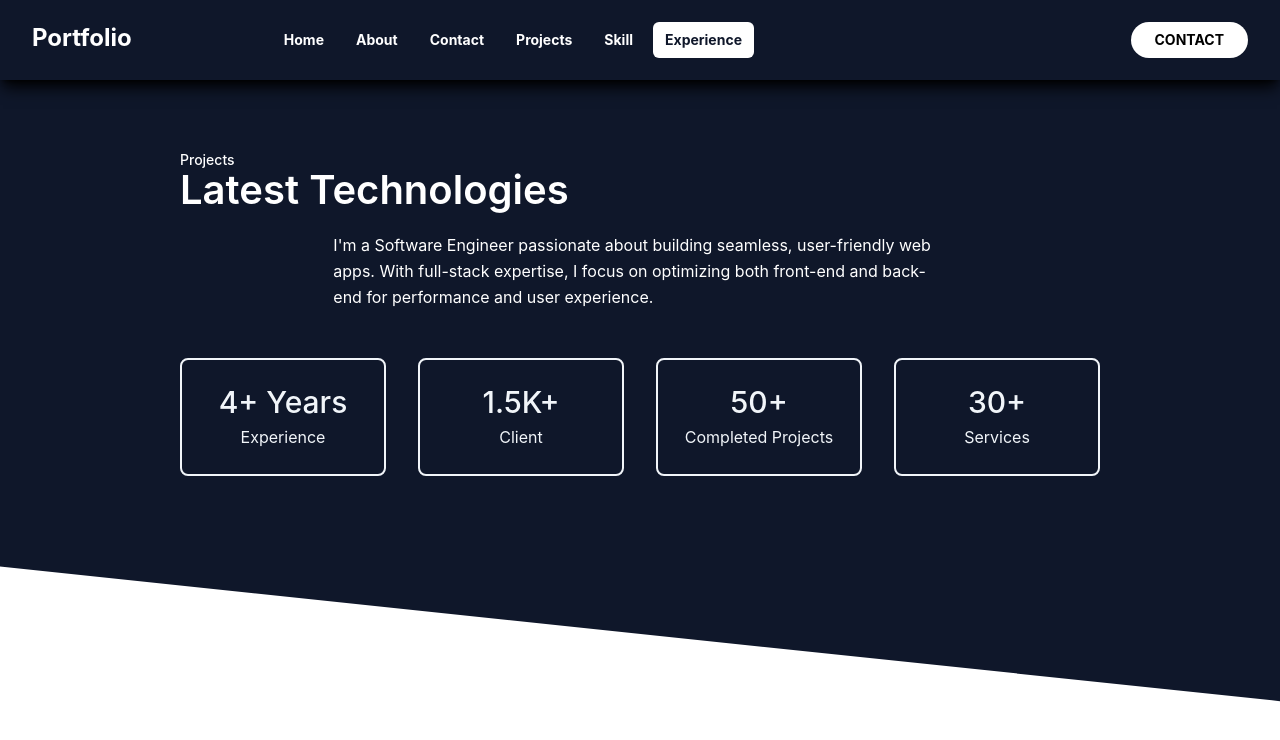
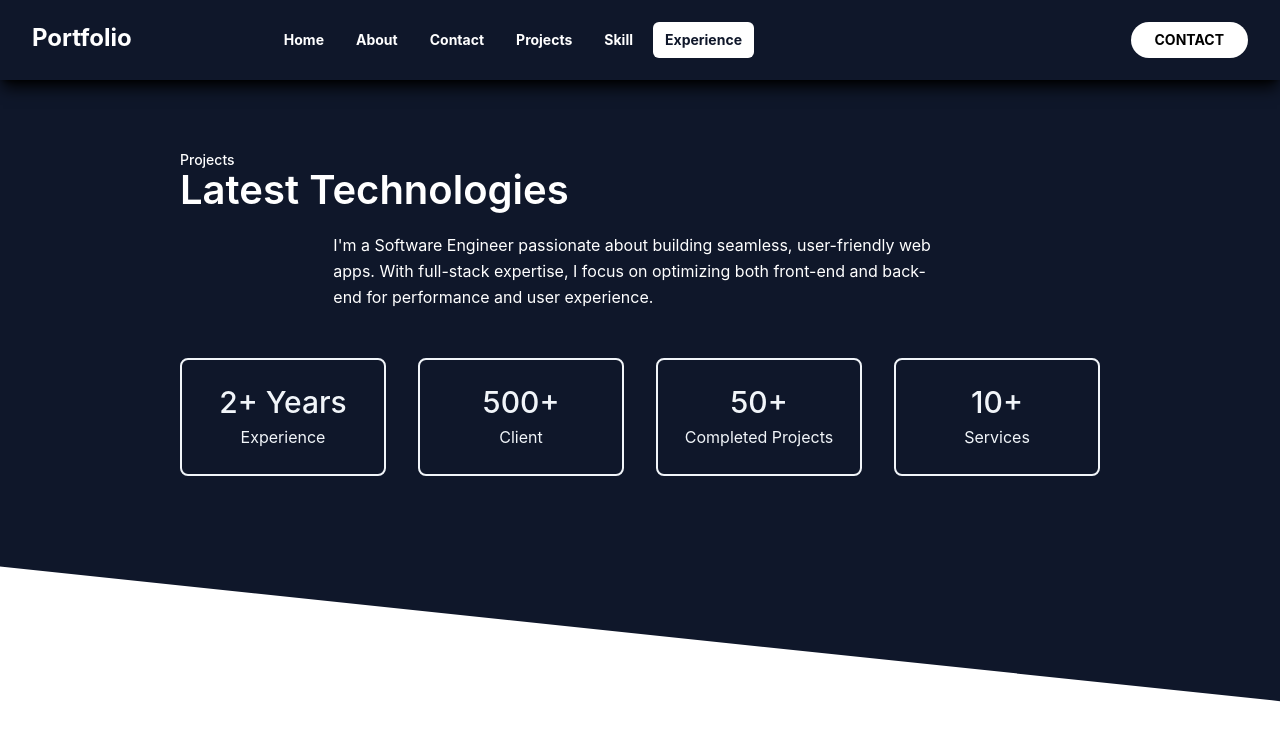
Before and after one commit to teshankalhara/Portfoli_Web_Site_React_TS, a React (Vite) app: page /experience in a window 1280 px wide. Shown: the top 740 px of the page. Built offline with nearby package versions, Linux system fonts and the light colour scheme; a web font is replaced by a local one.

Commit message:
updtd_and_changes

```diff
--- a/src/pages/about/About.tsx
+++ b/src/pages/about/About.tsx
@@ -4,7 +4,7 @@ const About = () => {
     return (
         <>
             <Background />
-            <div id='about' className='absolute top-0 flex lg:flex-row lg:items-center lg:justify-center w-full px-4 lg:px-40 sm:pb-24 md:pt-16 sm:pt-24 md:pb-24 md:mt-16 mt-12 z-10'>
+            <div id='about' data-aos='fade-up' data-aos-delay='300'  className='absolute top-0 flex lg:flex-row lg:items-center lg:justify-center w-full px-4 lg:px-40 sm:pb-24 md:pt-16 sm:pt-24 md:pb-24 md:mt-16 mt-12 z-10'>
                 <div data-aos='fade-up' className='basis-4/5 md:text-left mt-10 md:mt-0'>
 
                 </div>
--- a/src/pages/contact/Contact.tsx
+++ b/src/pages/contact/Contact.tsx
@@ -4,7 +4,7 @@ const Contact = () => {
     return (
         <>
             <Background />
-            <div id='contact' className='absolute top-0 flex lg:flex-row lg:items-center lg:justify-center w-full px-4 lg:px-40 sm:pb-24 md:pt-16 sm:pt-24 md:pb-24 md:mt-16 mt-12 z-10'>
+            <div id='contact' data-aos='fade-up' data-aos-delay='300'  className='absolute top-0 flex lg:flex-row lg:items-center lg:justify-center w-full px-4 lg:px-40 sm:pb-24 md:pt-16 sm:pt-24 md:pb-24 md:mt-16 mt-12 z-10'>
                 <div data-aos='fade-up' className='basis-4/5 md:text-left mt-10 md:mt-0'>
 
                 </div>
--- a/src/pages/experience/Experience.tsx
+++ b/src/pages/experience/Experience.tsx
@@ -4,17 +4,17 @@ import ExperienceCard from "../../components/experienceCard/ExperienceCard"
 const desc = "I'm a Software Engineer passionate about building seamless, user-friendly web apps. With full-stack expertise, I focus on optimizing both front-end and back-end for performance and user experience."
 
 const experience = [
-    { exp: "4+ Years", title: "experience" },
-    { exp: "1.5K+", title: "client" },
+    { exp: "2+ Years", title: "experience" },
+    { exp: "500+", title: "client" },
     { exp: "50+", title: "completed projects" },
-    { exp: "30+", title: "services" },
+    { exp: "10+", title: "services" },
 ]
 
 const Experience = () => {
     return (
         <>
             <Background />
-            <div id='experience' className='absolute top-0 flex lg:flex-row lg:items-center lg:justify-center w-full px-4 lg:px-40 sm:pb-24 md:pt-12 sm:pt-24 md:pb-24 md:mt-16 mt-12 z-10'>
+            <div id='experience' data-aos='fade-up' data-aos-delay='300'  className='absolute top-0 flex lg:flex-row lg:items-center lg:justify-center w-full px-4 lg:px-40 sm:pb-24 md:pt-12 sm:pt-24 md:pb-24 md:mt-16 mt-12 z-10'>
                 <div className='container px-5 py-10 mx-auto'>
                     <div className='md:pt-0 md:mt-0 mt-12 pt-52 mb-3 relative p-3 col-start-1 row-start-1 flex flex-col-reverse rounded-lg bg-gradient-to-t from-black/75 via-black/0 sm:bg-none sm:row-start-2 sm:p-0 lg:row-start-1'>
                         <h1 data-aos='fade-up' data-aos-delay='400' className='mt-2 text-lg font-semibold text-white md:text-[40px] capitalize'>latest technologies</h1>
--- a/src/pages/home/Home.tsx
+++ b/src/pages/home/Home.tsx
@@ -1,4 +1,5 @@
 import Background from "../../components/background/Background"
+import Pic1 from '../../assets/skills/pic1.jpg'
 
 const name = 'teshan kalhara'
 const desc = "I'm a Software Engineer passionate about building seamless, user-friendly web apps. With full-stack expertise, I focus on optimizing both front-end and back-end for performance and user experience."
@@ -7,20 +8,20 @@ const Home = () => {
     return (
         <>
             <Background />
-            <div id='home' className='absolute top-0 flex lg:flex-row lg:items-center lg:justify-center w-full px-4 lg:px-40 sm:pb-24 md:pt-16 sm:pt-24 md:pb-24 md:mt-16 mt-12 z-10'>
-                <div data-aos='fade-up' className='basis-4/5 md:text-left mt-10 md:mt-0 lg:pt-16'>
-                    <h1 className='text-3xl sm:text-4xl md:text-5xl font-bold text-white mb-4 capitalize'>
+            <div id='home' data-aos='fade-up' data-aos-delay='300' className='absolute top-0 flex lg:flex-row lg:items-center lg:justify-center w-full px-4 lg:px-40 sm:pb-24 md:pt-16 sm:pt-24 md:pb-24 md:mt-16 mt-12 z-10'>
+                <div data-aos='fade-up' data-aos-delay='500' className='basis-4/5 md:text-left mt-10 md:mt-0 lg:pt-16'>
+                    <h1 data-aos='fade-up' className='text-3xl sm:text-4xl md:text-5xl font-bold text-white mb-4 capitalize'>
                         {name}
                     </h1>
                     <p data-aos='fade-up' data-aos-delay='300' className='text-base sm:text-base md:text-base text-gray-300 mb-4'>
                         {desc}
                     </p>
-                    <button type="button" className="text-slate-900 bg-white hover:bg-slate-300 font-semibold rounded-full text-sm px-5 py-2.5 text-center lg:mt-3">
+                    <button type="button" data-aos='fade-up' data-aos-delay='400' className="text-slate-900 bg-white hover:bg-slate-300 font-semibold rounded-full text-sm px-5 py-2.5 text-center lg:mt-3">
                         Contact
                     </button>
                 </div>
-                <div data-aos='fade-up' className='basis-3/5 flex justify-center items-center mt-0 md:mt-0 text-white'>
-                    picture
+                <div data-aos='fade-up' data-aos-delay='600' className='basis-3/5 flex justify-center items-center mt-0 md:mt-0 text-white'>
+                    <img src={Pic1} alt="Hero Image" className='h-[300px] sm:h-[300px] md:h-[400px] w-[250px] sm:w-[360px] object-cover rounded-lg' />
                 </div>
             </div>
         </>
```
